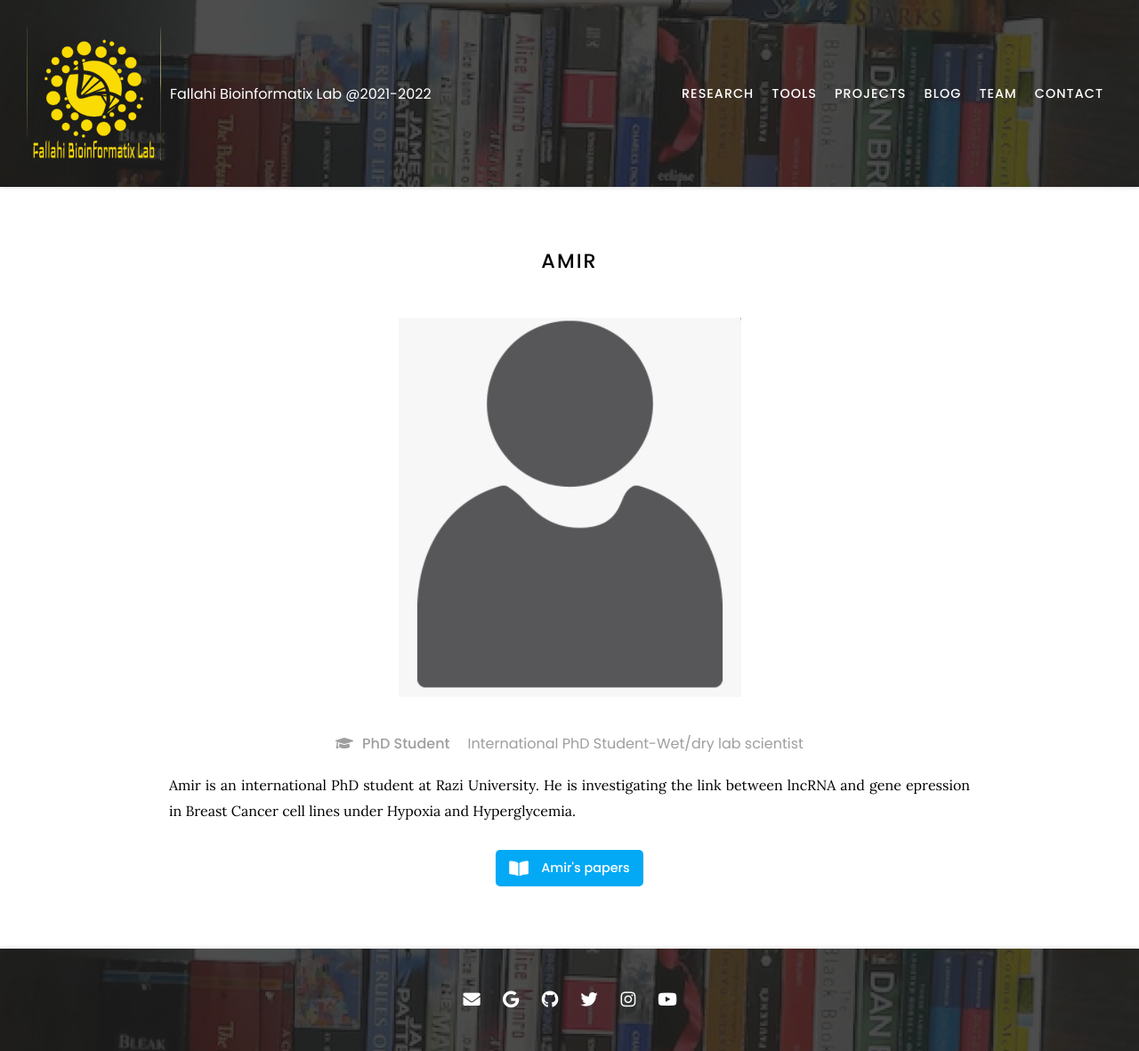
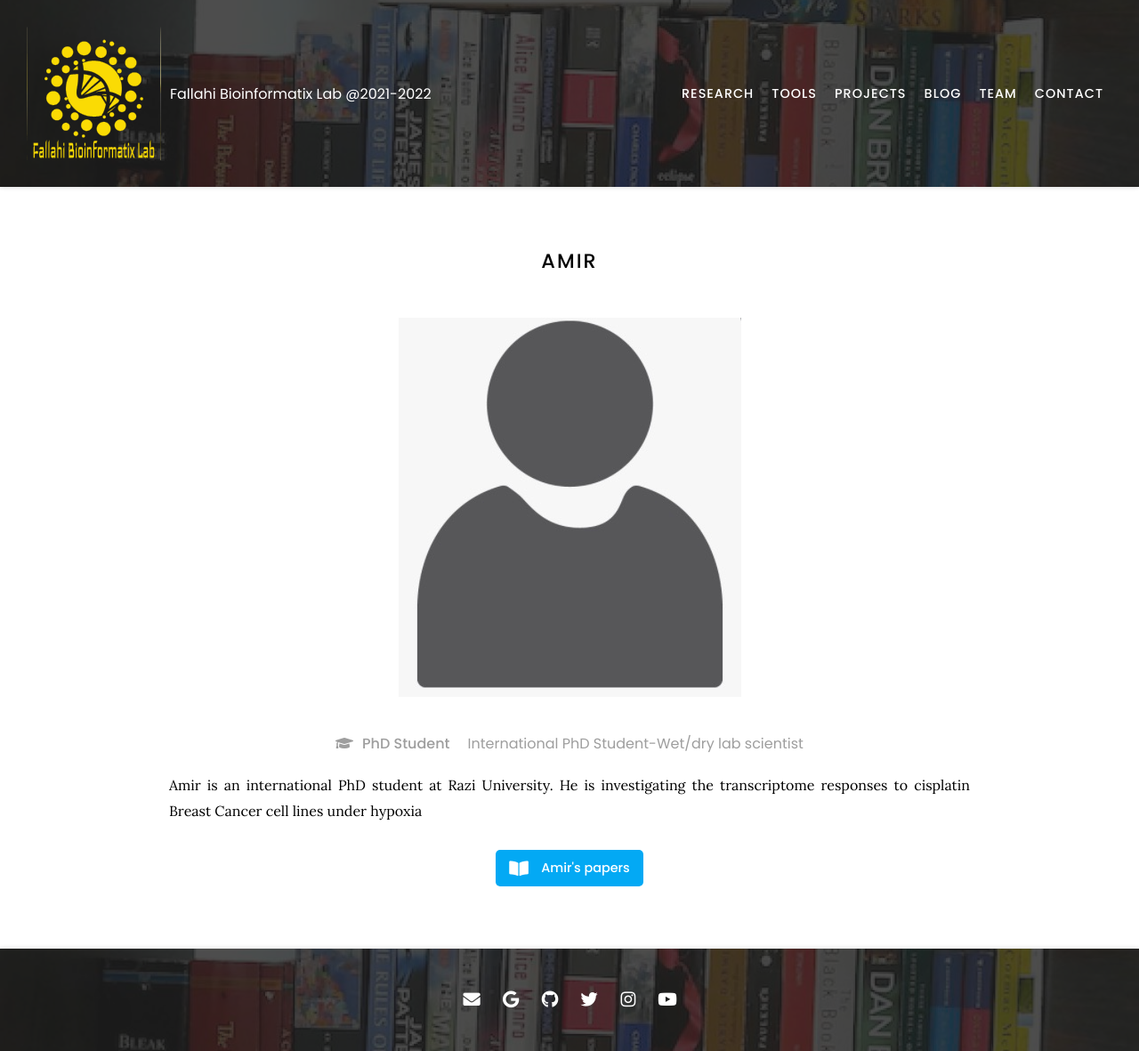
Before and after one commit to Hossein-Fallahi/Fallahi-Bioinformatics-Lab, a Jekyll site: the page built from _members/amir.md, in a window 1280 px wide. Shown: the whole page at 89% size. Built offline with Jekyll 4.4.1, drawn with Linux system fonts in a browser that asks for light colours; nearby versions of some CDN libraries.

Commit message:
Update amir.md

```diff
--- a/_members/amir.md
+++ b/_members/amir.md
@@ -12,4 +12,4 @@ links:
   github:
 ---
 
-Amir is an international PhD student at Razi University. He is investigating the link between lncRNA and gene epression in Breast Cancer cell lines under Hypoxia and Hyperglycemia.
+Amir is an international PhD student at Razi University. He is investigating the transcriptome responses to cisplatin Breast Cancer cell lines under hypoxia
```
